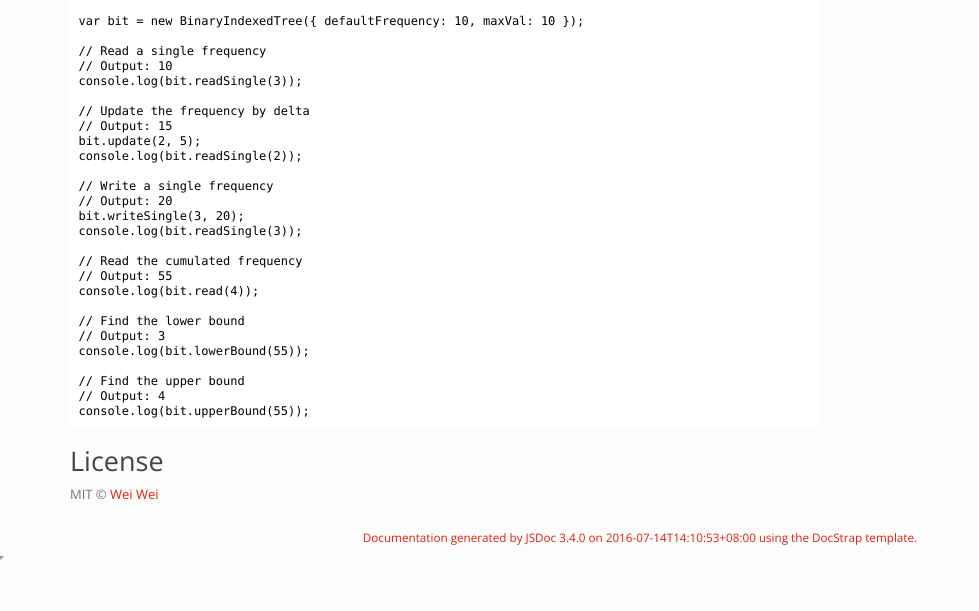
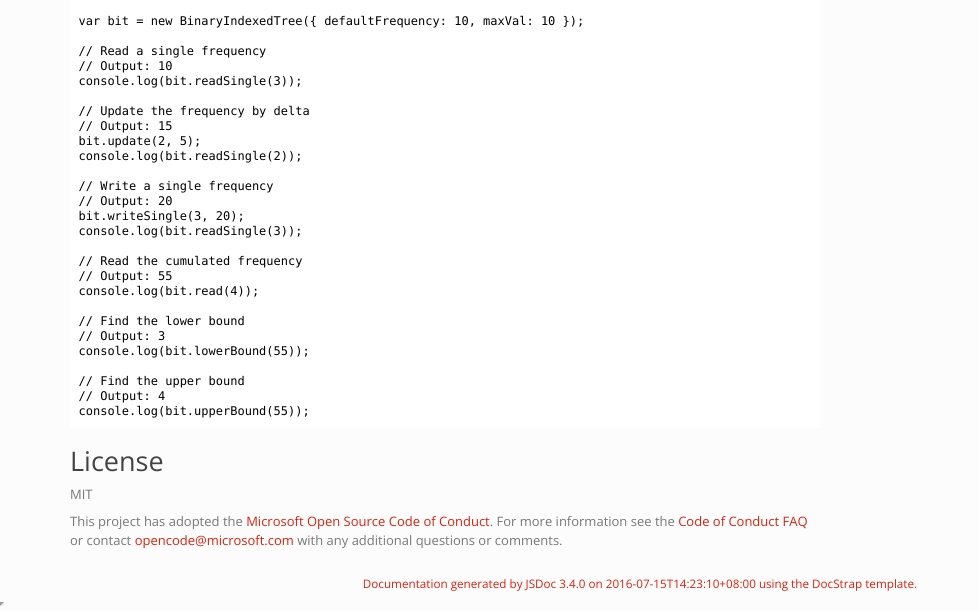
Before and after one commit to microsoft/fast-binary-indexed-tree-js, a plain HTML site: page index.html in a window 1280 px wide. Shown: the part 1727-2338 px from the top of the page, without its empty margins (0-979 px from the left). Before the commit the page ends 2292 px from the top, so only its background shows below. Drawn offline with nearby package versions, Linux system fonts and the light colour scheme.

Commit message:
update the pages after migration to Microsoft org

```diff
--- a/index.html
+++ b/index.html
@@ -84,7 +84,7 @@
 
 
     <section class="readme-section">
-        <article><h1><a href="https://github.com/lyweiwei/fast-binary-indexed-tree-js">fast-binary-indexed-tree</a> <a href="https://npmjs.org/package/fast-binary-indexed-tree"><img src="https://badge.fury.io/js/fast-binary-indexed-tree.svg" alt="NPM version"></a> <a href="https://travis-ci.org/lyweiwei/fast-binary-indexed-tree-js"><img src="https://travis-ci.org/lyweiwei/fast-binary-indexed-tree-js.svg?branch=master" alt="Build Status"></a> <a href="https://david-dm.org/lyweiwei/fast-binary-indexed-tree-js"><img src="https://david-dm.org/lyweiwei/fast-binary-indexed-tree-js.svg?theme=shields.io" alt="Dependency Status"></a> <a href="https://coveralls.io/r/lyweiwei/fast-binary-indexed-tree-js"><img src="https://coveralls.io/repos/lyweiwei/fast-binary-indexed-tree-js/badge.svg" alt="Coverage percentage"></a></h1><blockquote>
+        <article><h1><a href="https://github.com/Microsoft/fast-binary-indexed-tree-js">fast-binary-indexed-tree</a> <a href="https://npmjs.org/package/fast-binary-indexed-tree"><img src="https://badge.fury.io/js/fast-binary-indexed-tree.svg" alt="NPM version"></a> <a href="https://travis-ci.org/Microsoft/fast-binary-indexed-tree-js"><img src="https://travis-ci.org/Microsoft/fast-binary-indexed-tree-js.svg?branch=master" alt="Build Status"></a> <a href="https://david-dm.org/Microsoft/fast-binary-indexed-tree-js"><img src="https://david-dm.org/Microsoft/fast-binary-indexed-tree-js.svg?theme=shields.io" alt="Dependency Status"></a> <a href="https://coveralls.io/r/Microsoft/fast-binary-indexed-tree-js"><img src="https://coveralls.io/repos/Microsoft/fast-binary-indexed-tree-js/badge.svg" alt="Coverage percentage"></a></h1><blockquote>
 <p>A JavaScript implementation of Binary Indexed Tree with fast initialization</p>
 </blockquote>
 <p>Binary Indexed Tree also known as <a href="https://en.wikipedia.org/wiki/Fenwick_tree">Fenwick tree</a> is a data
@@ -127,7 +127,10 @@ console.log(bit.lowerBound(55));
 
 // Find the upper bound
 // Output: 4
-console.log(bit.upperBound(55));</code></pre><h2>License</h2><p>MIT © <a href="">Wei Wei</a></p></article>
+console.log(bit.upperBound(55));</code></pre><h2>License</h2><p>MIT</p>
+<p>This project has adopted the <a href="https://opensource.microsoft.com/codeofconduct/">Microsoft Open Source Code of Conduct</a>.
+For more information see the <a href="https://opensource.microsoft.com/codeofconduct/faq/">Code of Conduct FAQ</a>
+or contact <a href="mailto:opencode@microsoft.com">opencode@microsoft.com</a> with any additional questions or comments.</p></article>
     </section>
 
 
@@ -171,7 +174,7 @@ console.log(bit.upperBound(55));</code></pre><h2>License</h2><p>MIT © <a href="
 <span class="jsdoc-message">
 	Documentation generated by <a href="https://github.com/jsdoc3/jsdoc">JSDoc 3.4.0</a>
 
-		on 2016-07-14T14:10:53+08:00
+		on 2016-07-15T14:23:10+08:00
 
 	using the <a href="https://github.com/docstrap/docstrap">DocStrap template</a>.
 </span>
```
Also changed, not shown: BinaryIndexedTree.html (+1 -1 lines), classes.list.html (+1 -1 lines), quicksearch.html (+1 -1 lines).
